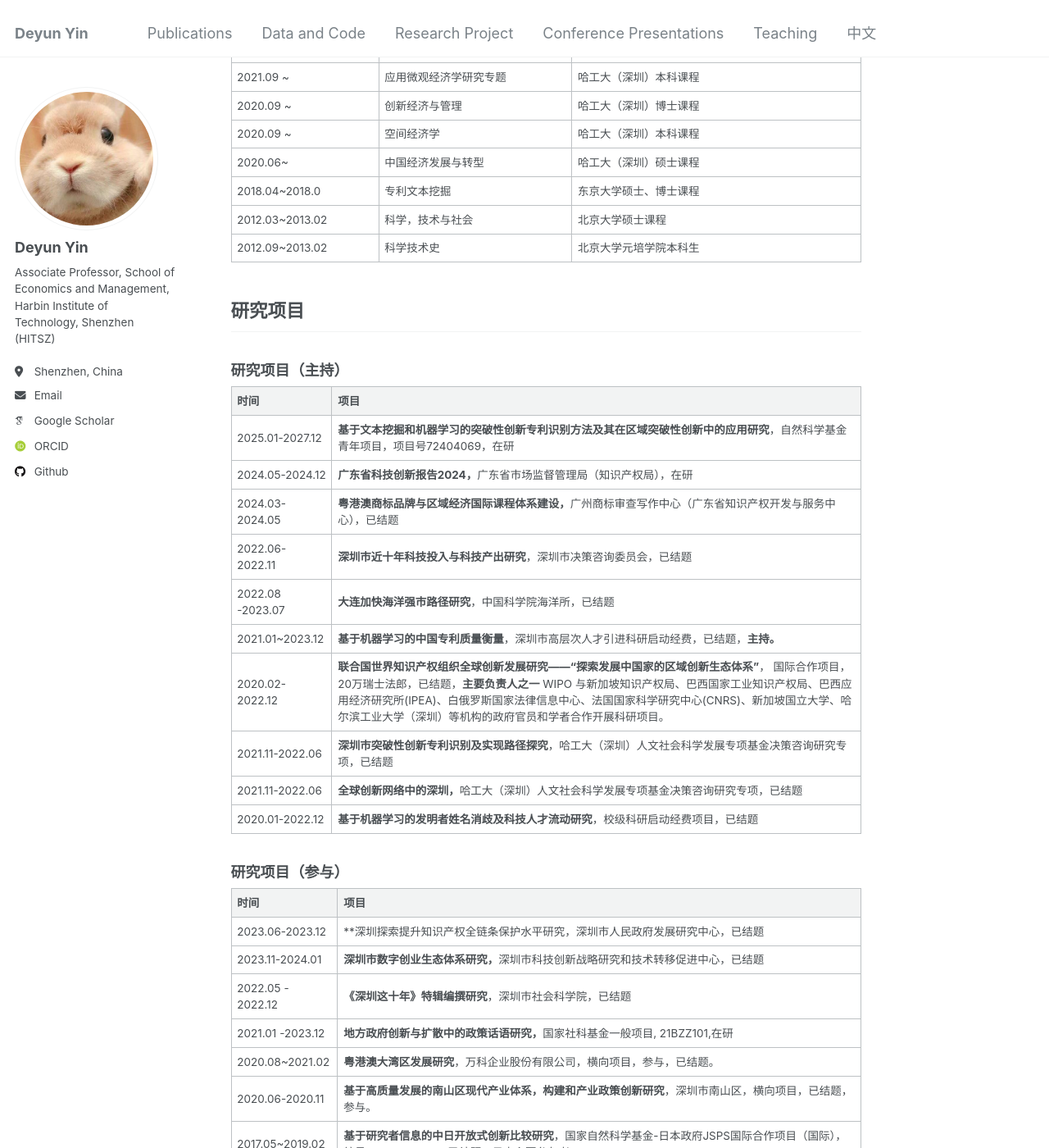
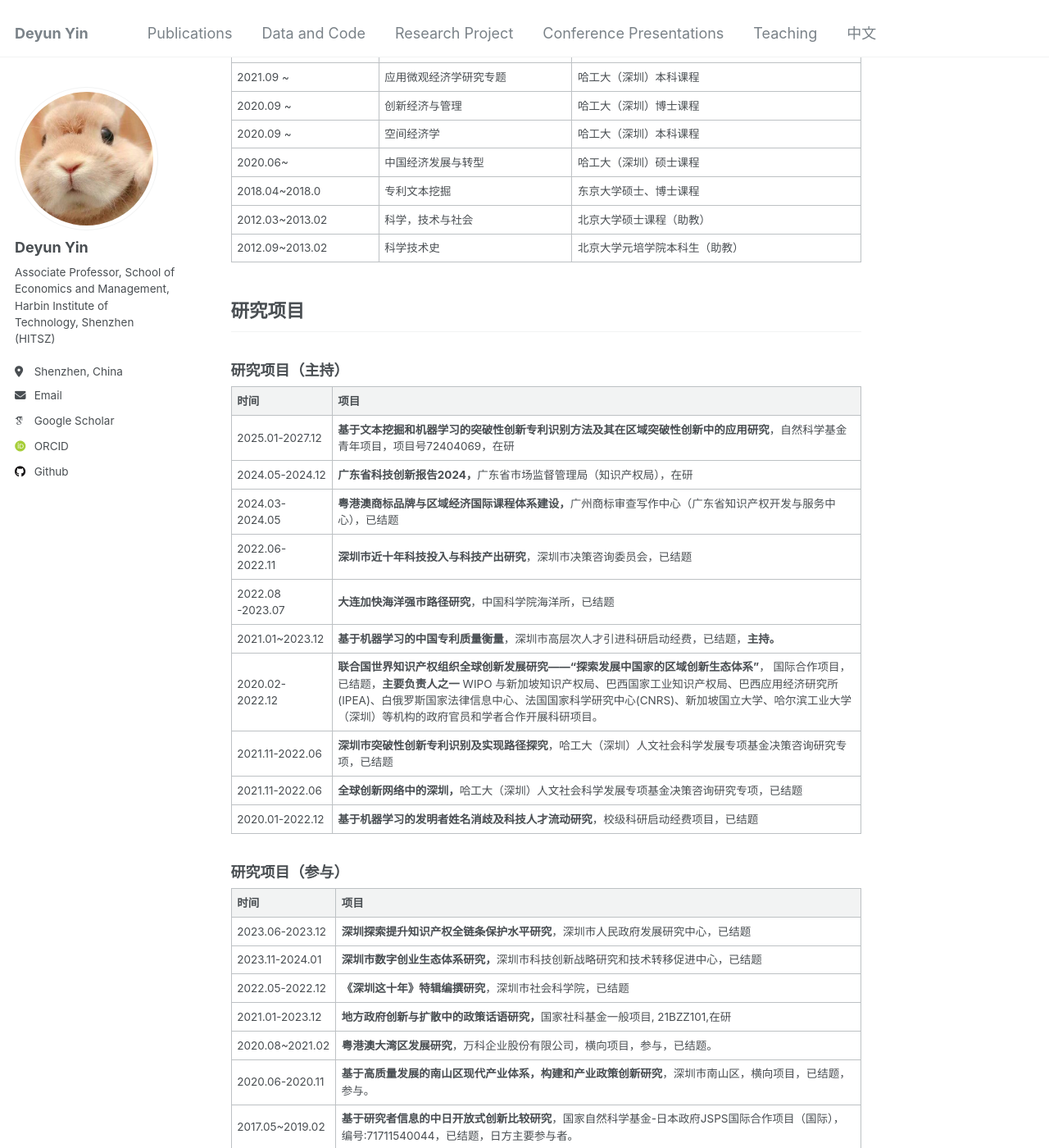
Before and after one commit to DeyunYinWIPO/DeyunYinWIPO.github.io, a Jekyll site: the page built from _pages/cn_version.md, in a window 1280 px wide and 1400 px high, scrolled down 3624 px. Shown: the whole window at 82% size. Built offline with Jekyll 4.4.1, drawn with Linux system fonts in a browser that asks for light colours; some web fonts are replaced.

Commit message:
Update cn_version.md

```diff
--- a/_pages/cn_version.md
+++ b/_pages/cn_version.md
@@ -101,8 +101,8 @@ redirect_from:
 | 2020.09  ~      | 空间经济学             | 哈工大（深圳）本科课程             |
 | 2020.06~        | 中国经济发展与转型     | 哈工大（深圳）硕士课程             |
 | 2018.04~2018.0  | 专利文本挖掘           | 东京大学硕士、博士课程             |
-| 2012.03~2013.02 | 科学，技术与社会       | 北京大学硕士课程                   |
-| 2012.09~2013.02 | 科学技术史             | 北京大学元培学院本科生             |
+| 2012.03~2013.02 | 科学，技术与社会       | 北京大学硕士课程（助教）           |
+| 2012.09~2013.02 | 科学技术史             | 北京大学元培学院本科生（助教）     |
 
 
 
@@ -118,23 +118,23 @@ redirect_from:
 | 2022.06- 2022.11 | **深圳市近十年科技投入与科技产出研究**，深圳市决策咨询委员会，已结题 |
 | 2022.08 -2023.07 | **大连加快海洋强市路径研究**，中国科学院海洋所，已结题       |
 | 2021.01~2023.12  | **基于机器学习的中国专利质量衡量**，深圳市高层次人才引进科研启动经费，已结题，**主持****。** |
-| 2020.02-2022.12  | **联合国世界知识产权组织全球创新发展研究****——“****探索发展中国家的区域创新生态体系****”**，  国际合作项目，20万瑞士法郎，已结题，**主要负责人之一**   WIPO 与新加坡知识产权局、巴西国家工业知识产权局、巴西应用经济研究所(IPEA)、白俄罗斯国家法律信息中心、法国国家科学研究中心(CNRS)、新加坡国立大学、哈尔滨工业大学（深圳）等机构的政府官员和学者合作开展科研项目。 |
+| 2020.02-2022.12  | **联合国世界知识产权组织全球创新发展研究****——“****探索发展中国家的区域创新生态体系****”**，  国际合作项目，已结题，**主要负责人之一**   WIPO 与新加坡知识产权局、巴西国家工业知识产权局、巴西应用经济研究所(IPEA)、白俄罗斯国家法律信息中心、法国国家科学研究中心(CNRS)、新加坡国立大学、哈尔滨工业大学（深圳）等机构的政府官员和学者合作开展科研项目。 |
 | 2021.11-2022.06  | **深圳市突破性创新专利识别及实现路径探究**，哈工大（深圳）人文社会科学发展专项基金决策咨询研究专项，已结题 |
 | 2021.11-2022.06  | **全球创新网络中的深圳，**哈工大（深圳）人文社会科学发展专项基金决策咨询研究专项，已结题 |
 | 2020.01-2022.12  | **基于机器学习的发明者姓名消歧及科技人才流动研究**，校级科研启动经费项目，已结题 |
 
 ###  **研究项目（参与）**
 
-| 时间              | 项目                                                         |
-| ----------------- | ------------------------------------------------------------ |
-| 2023.06-2023.12   | **深圳探索提升知识产权全链条保护水平研究，深圳市人民政府发展研究中心，已结题 |
-| 2023.11-2024.01   | **深圳市数字创业生态体系研究，**深圳市科技创新战略研究和技术转移促进中心，已结题 |
-| 2022.05 - 2022.12 | **《深圳这十年》特辑编撰研究**，深圳市社会科学院，已结题     |
-| 2021.01 -2023.12  | **地方政府创新与扩散中的政策话语研究，**国家社科基金一般项目, 21BZZ101,在研 |
-| 2020.08~2021.02   | **粤港澳大湾区发展研究**，万科企业股份有限公司，横向项目，参与，已结题。 |
-| 2020.06-2020.11   | **基于高质量发展的南山区现代产业体系，构建和产业政策创新研究**，深圳市南山区，横向项目，已结题，参与。 |
-| 2017.05~2019.02   | **基于研究者信息的中日开放式创新比较研究**，国家自然科学基金-日本政府JSPS国际合作项目（国际），编号:71711540044，已结题，日方主要参与者。 |
-| 2017.04~2018.12   | **关于IoT的发展与创新生态系统的实证研究**, 日本经济产业研究所（RIETI），结题 |
+| 时间            | 项目                                                         |
+| --------------- | ------------------------------------------------------------ |
+| 2023.06-2023.12 | **深圳探索提升知识产权全链条保护水平研究**，深圳市人民政府发展研究中心，已结题 |
+| 2023.11-2024.01 | **深圳市数字创业生态体系研究，**深圳市科技创新战略研究和技术转移促进中心，已结题 |
+| 2022.05-2022.12 | **《深圳这十年》特辑编撰研究**，深圳市社会科学院，已结题     |
+| 2021.01-2023.12 | **地方政府创新与扩散中的政策话语研究，**国家社科基金一般项目, 21BZZ101,在研 |
+| 2020.08~2021.02 | **粤港澳大湾区发展研究**，万科企业股份有限公司，横向项目，参与，已结题。 |
+| 2020.06-2020.11 | **基于高质量发展的南山区现代产业体系，构建和产业政策创新研究**，深圳市南山区，横向项目，已结题，参与。 |
+| 2017.05~2019.02 | **基于研究者信息的中日开放式创新比较研究**，国家自然科学基金-日本政府JSPS国际合作项目（国际），编号:71711540044，已结题，日方主要参与者。 |
+| 2017.04~2018.12 | **关于IoT的发展与创新生态系统的实证研究**, 日本经济产业研究所（RIETI），结题 |
 
 
 
```
